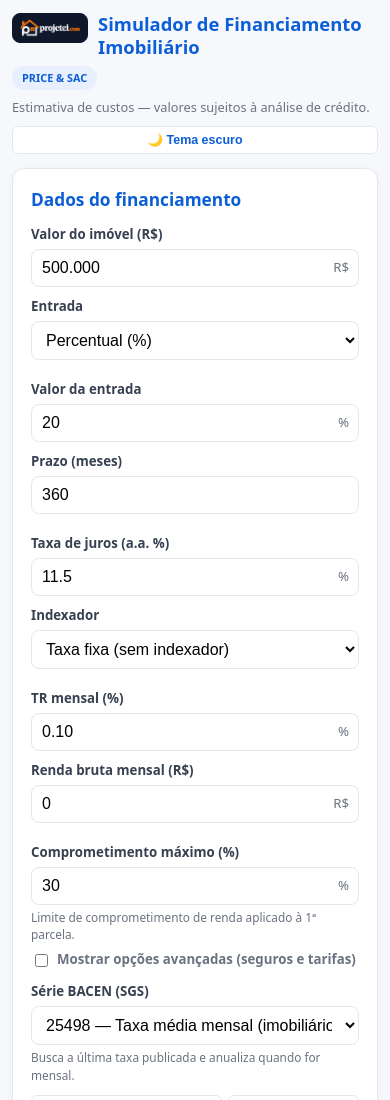
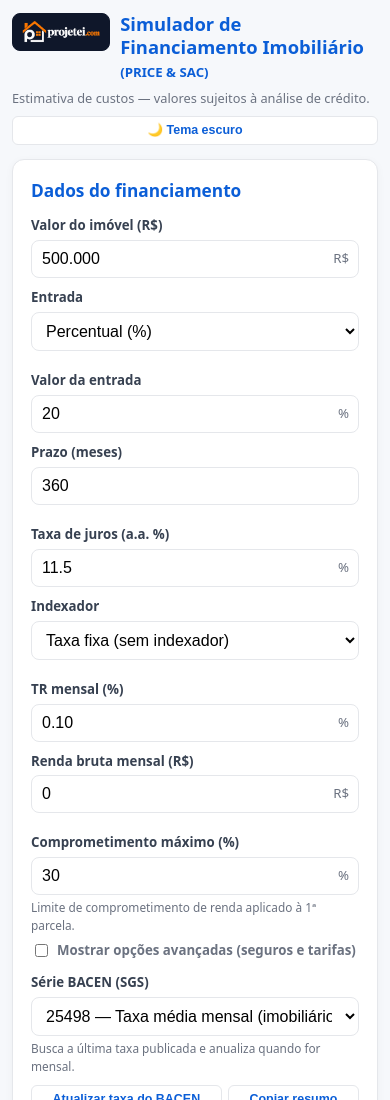
Before and after one commit to zmove-digital/simulador, a plain HTML site: page index.html in a window 390 px wide. Shown: the top 1100 px of the page. Drawn offline with Linux system fonts and the light colour scheme.

Commit message:
Amplia logotipo com link para Projetei, integra badge ao titulo e separa cards de valor maximo

```diff
--- a/index.html
+++ b/index.html
@@ -27,12 +27,13 @@
   .wrap{max-width:1120px;margin:0 auto;padding:18px}
   header{display:flex;align-items:center;gap:12px;margin-bottom:14px;flex-wrap:wrap}
   .brand{display:flex;align-items:center;gap:10px;min-width:0}
-  .brand-logo{display:inline-flex;align-items:center;justify-content:center;background:#0f172a;border:1px solid #0f172a;border-radius:8px;padding:5px 9px;flex-shrink:0}
-  .brand-logo img{display:block;height:24px;width:auto;max-width:96px;object-fit:contain}
+  .brand-logo{display:inline-flex;align-items:center;justify-content:center;background:#0f172a;border:1px solid #0f172a;border-radius:8px;padding:6px 11px;flex-shrink:0;text-decoration:none}
+  .brand-logo:hover{opacity:.85}
+  .brand-logo img{display:block;height:32px;width:auto;max-width:128px;object-fit:contain}
   body.dark .brand-logo{background:#0b1220;border-color:var(--border)}
   header h1{margin:0;font-size:1.45rem;color:var(--primary);line-height:1.25}
+  .badge-inline{font-size:.72em;color:inherit;font-weight:inherit;font-family:inherit;white-space:nowrap}
   header .sub{color:var(--muted);font-size:.88rem}
-  .badge{background:#e8f0fe;color:var(--primary);padding:4px 10px;border-radius:999px;font-size:.72rem;font-weight:600}
   .grid{display:grid;grid-template-columns:repeat(2,minmax(0,1fr));gap:16px}
   @media (max-width:880px){.grid{grid-template-columns:minmax(0,1fr)}}
   .card{background:var(--card);border:1px solid var(--border);border-radius:12px;padding:18px;box-shadow:0 2px 8px rgba(0,0,0,.04);min-width:0}
@@ -113,10 +114,9 @@
     .wrap{padding:12px}
     header{gap:8px}
     .brand{width:100%;align-items:flex-start}
-    .brand-logo{padding:4px 7px;margin-top:1px}
-    .brand-logo img{height:20px;max-width:82px}
+    .brand-logo{padding:5px 9px;margin-top:1px}
+    .brand-logo img{height:26px;max-width:104px}
     header h1{font-size:1.15rem}
-    .badge{font-size:.68rem}
     header .sub{width:100%;font-size:.8rem}
     #btnTema{width:100%;justify-content:center;margin-left:0}
     .actions .btn,.src-row .btn{flex:1 1 auto;justify-content:center}
@@ -144,10 +144,9 @@
 <div class="wrap">
   <header>
     <div class="brand">
-      <span class="brand-logo"><img src="logo.png" alt="Logotipo"></span>
-      <h1>Simulador de Financiamento Imobiliário</h1>
+      <a class="brand-logo" href="https://www.projetei.com" target="_blank" rel="noopener noreferrer" aria-label="Projetei — abrir site"><img src="logo.png" alt="Logotipo Projetei"></a>
+      <h1>Simulador de Financiamento Imobiliário <span class="badge-inline">(PRICE &amp; SAC)</span></h1>
     </div>
-    <span class="badge">PRICE &amp; SAC</span>
     <span class="sub">Estimativa de custos — valores sujeitos à análise de crédito.</span>
     <button class="btn btn-ghost btn-sm" id="btnTema" style="margin-left:auto">🌙 Tema escuro</button>
   </header>
@@ -515,6 +514,7 @@ function calcular(){
     html += `<div class="box" data-tip="Parcela máxima permitida pelo comprometimento de renda (${fmtN(d.comprometimento*100,0)}% da renda bruta)"><div class="lbl">Parcela máxima (${fmtN(d.comprometimento*100,0)}% da renda) <span class="help">?</span></div><div class="val green">${fmt(limiteParcela)}</div></div>`;
     html += `<div class="box" data-tip="Valor máximo de imóvel financiável pelo método PRICE, mantendo a parcela dentro do limite de renda (considera taxa, prazo e entrada)"><div class="lbl">Valor máx. de imóvel (PRICE) <span class="help">?</span></div><div class="val">${fmt(imovelMaxPrice)}</div></div>`;
     html += `<div class="box" data-tip="Valor máximo de imóvel financiável pelo método SAC, mantendo a parcela dentro do limite de renda (considera taxa, prazo e entrada)"><div class="lbl">Valor máx. de imóvel (SAC) <span class="help">?</span></div><div class="val">${fmt(imovelMaxSAC)}</div></div>`;
+    html += `<div class="kpi-break" aria-hidden="true"></div>`;
   }
   html += `<div class="box"><div class="lbl">PRICE — 1ª parcela</div><div class="val">${fmt(pricePrimeira)}</div></div>`;
   html += `<div class="box"><div class="lbl">PRICE — última</div><div class="val">${fmt(priceUltima)}</div></div>`;
```
